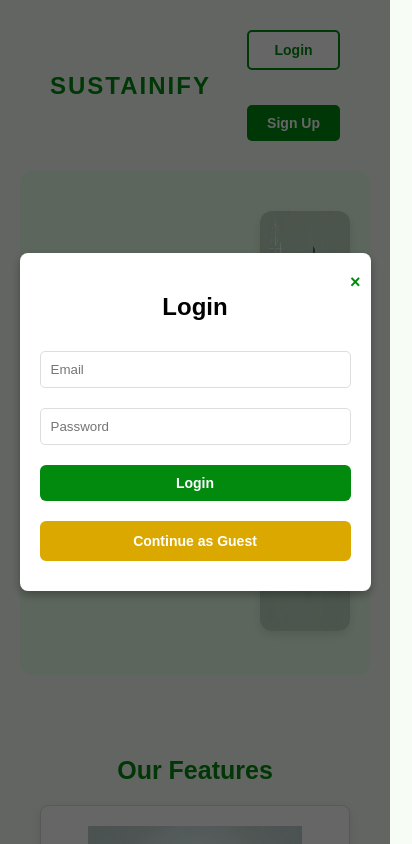
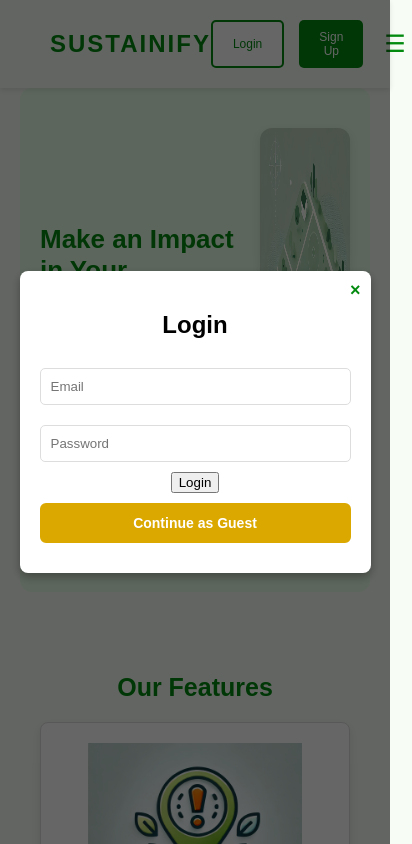
Before and after one commit to koiralasanjana/Sustainify, a React (Create React App) app in the folder sustanify-frontend/: page / in a window 390 px wide. Both pictures are taken after a click on the button "Login". Shown: the top 844 px of the page, 412 px wide, since content can reach past the window. Built offline with nearby package versions, Linux system fonts and the light colour scheme.

Commit message:
ui-responsiveness

```diff
--- a/sustanify-frontend/src/components/Header/Header.css
+++ b/sustanify-frontend/src/components/Header/Header.css
@@ -6,6 +6,7 @@
     padding: 20px 50px;
     background-color: #f7fdf5; /* Light eco-friendly green */
     box-shadow: 0 2px 5px rgba(0, 0, 0, 0.1);
+    position: relative;
 }
 
 /* Logo styling */
@@ -26,12 +27,13 @@
 .nav-links {
     display: flex;
     gap: 30px;
+    transition: all 0.3s ease-in-out;
 }
 
 .nav-links a {
     text-decoration: none;
     color: #555;
-    font-size: 16px;
+    font-size: 14px;
     font-weight: 500;
     transition: color 0.3s ease;
 }
@@ -40,10 +42,20 @@
     color: #028a0f;
 }
 
-/* Action buttons (Login and Sign Up) */
+/* Action buttons */
 .action-buttons {
     display: flex;
     gap: 15px;
+}
+
+/* Hamburger menu */
+.hamburger {
+    display: none; /* Hidden by default */
+    font-size: 24px;
+    color: #028a0f;
+    background: none;
+    border: none;
+    cursor: pointer;
 }
 
 .login-btn,
@@ -51,38 +63,50 @@
     padding: 10px 20px;
     border: none;
     border-radius: 5px;
-    font-size: 14px;
+    font-size: 12px;
     cursor: pointer;
     transition: background-color 0.3s ease;
 }
-
 .login-btn {
     background-color: #ffffff;
     color: #028a0f;
     border: 2px solid #028a0f;
 }
-
 .login-btn:hover {
     background-color: #f0f8f0;
 }
-
 .signup-btn {
     background-color: #028a0f;
     color: #ffffff;
-    white-space: nowrap; /* Prevent text from wrapping to the next line */
-    padding: 10px 20px; /* Ensure balanced padding */
 }
-
 .signup-btn:hover {
     background-color: #026b0c;
 }
 
+
+/* Responsive styles */
 @media (max-width: 768px) {
     .nav-links {
         display: none; /* Hide navigation links for mobile */
+        flex-direction: column;
+        position: absolute;
+        top: 100%;
+        right: 0;
+        background-color: #f7fdf5;
+        width: 100%;
+        padding: 20px;
+        box-shadow: 0 2px 5px rgba(0, 0, 0, 0.1);
+    }
+
+    .nav-links.active {
+        display: flex; /* Show navigation when active */
+    }
+
+    .hamburger {
+        display: block; /* Show hamburger on smaller screens */
     }
 
     .action-buttons {
-        flex-direction: column;
+        flex-direction: row;
     }
 }
--- a/sustanify-frontend/src/components/Header/Header.js
+++ b/sustanify-frontend/src/components/Header/Header.js
@@ -1,15 +1,16 @@
 import React, { useState } from 'react';
 import { Link } from 'react-router-dom';
-import Modal from '../Modal/Modal';  // Import Modal
+import Login from '../../pages/Login/Login'; // Import LoginModal
+import Register from '../../pages/Register/register'; // Import RegisterModal
 import './Header.css';
 
 const Header = () => {
-    const [showModal, setShowModal] = useState(false);
-    const [isSignup, setIsSignup] = useState(false);
+    const [showLogin, setShowLogin] = useState(false);
+    const [showRegister, setShowRegister] = useState(false);
+    const [isNavOpen, setIsNavOpen] = useState(false); // State to manage hamburger menu
 
-    const openModal = (signup) => {
-        setIsSignup(signup);
-        setShowModal(true);
+    const toggleNav = () => {
+        setIsNavOpen(!isNavOpen);
     };
 
     return (
@@ -18,20 +19,32 @@ const Header = () => {
                 <div className="logo">
                     <Link to="/">Sustainify</Link>
                 </div>
-                <nav className="nav-links">
-                    <Link to="/">Home</Link>
-                    <Link to="/features">Features</Link>
-                    <Link to="/services">Services</Link>
-                    <Link to="/contact">Contact</Link>
+                <nav className={`nav-links ${isNavOpen ? 'active' : ''}`}>
+                    <Link to="/" onClick={toggleNav}>Home</Link>
+                    <Link to="/features" onClick={toggleNav}>Features</Link>
+                    <Link to="/services" onClick={toggleNav}>Services</Link>
+                    <Link to="/contact" onClick={toggleNav}>Contact</Link>
                 </nav>
                 <div className="action-buttons">
-                    <button className="login-btn" onClick={() => openModal(false)}>Login</button>
-                    <button className="signup-btn" onClick={() => openModal(true)}>Sign Up</button>
+                    <button className="login-btn" onClick={() => setShowLogin(true)}>Login</button>
+                    <button className="signup-btn" onClick={() => setShowRegister(true)}> Sign Up</button>
+                    <button className="hamburger" onClick={toggleNav}>☰</button>
                 </div>
             </header>
 
-            {/* Modal Component */}
-            <Modal show={showModal} onClose={() => setShowModal(false)} isSignup={isSignup} />
+            {/* Render Modals */}
+            {showLogin && (
+                <Login
+                    show={showLogin}
+                    onClose={() => setShowLogin(false)}
+                />
+            )}
+            {showRegister && (
+                <Register
+                    show={showRegister}
+                    onClose={() => setShowRegister(false)}
+                />
+            )}
         </>
     );
 };
--- a/sustanify-frontend/src/components/Modal/Modal.css
+++ b/sustanify-frontend/src/components/Modal/Modal.css
@@ -60,11 +60,6 @@
     transform: scale(1.2); /* Subtle zoom effect */
     transition: color 0.2s ease-in-out, transform 0.2s ease-in-out; /* Smooth hover effect */
 }
-/* Hover Effect for All Buttons */
-button:hover, .guest-button:hover {
-    background-color: #026b0c; /* Darker green on hover */
-    box-shadow: 0 4px 6px rgba(0, 0, 0, 0.2); /* Subtle shadow for hover effect */
-}
 
 /* Continue as Guest Specific Styling */
 .guest-button {
@@ -88,7 +83,7 @@ input {
 }
 
 /* General Button Styling for Modal */
-button, .guest-button {
+.guest-button {
     display: block; /* Ensure buttons take up full width */
     width: 100%; /* Full width of the modal */
     padding: 10px 20px; /* Consistent padding for all buttons */
@@ -100,12 +95,3 @@ button, .guest-button {
     cursor: pointer; /* Pointer on hover */
     transition: all 0.3s ease; /* Smooth hover effects */
 }
-/* Login and Sign-Up Button */
-button {
-    background-color: #028a0f; /* Default green background */
-    color: white; /* White text for contrast */
-    border: none;
-}
-button:hover {
-    background-color: #026b0c; /* Darker green on hover */
-}
--- a/sustanify-frontend/src/components/Modal/Modal.js
+++ /dev/null
@@ -1,33 +0,0 @@
-import React from 'react';
-import './Modal.css';
-
-const Modal = ({ show, onClose, isSignup }) => {
-    if (!show) return null;
-
-    return (
-        <div className="modal-overlay">
-            <div className="modal-content">
-                <button className="close-button" onClick={onClose}>×</button>
-                <h2>{isSignup ? 'Sign Up' : 'Login'}</h2>
-                <form>
-                    {isSignup && (
-                        <input type="text" placeholder="Name" required />
-                    )}
-                    <input type="email" placeholder="Email" required />
-                    <input type="password" placeholder="Password" required />
-                    <button type="submit">
-                        {isSignup ? 'Sign Up' : 'Login'}
-                    </button>
-                </form>
-                <button
-                    className="guest-button"
-                    onClick={() => (window.location.href = '/guest')}
-                >
-                    Continue as Guest
-                </button>
-            </div>
-        </div>
-    );
-};
-
-export default Modal;
--- a/sustanify-frontend/src/pages/Login/Login.js
+++ b/sustanify-frontend/src/pages/Login/Login.js
@@ -0,0 +1,34 @@
+import React, { useState } from 'react';
+import '../../components/Modal/Modal.css';
+
+const Login = ({ show, onClose }) => {
+    if (!show) return null; // Render nothing if `show` is false
+
+    return (
+        <>
+
+            <div className="modal-overlay">
+                <div className="modal-content">
+                    <button className="close-button" onClick={onClose}>
+                        ×
+                    </button>
+                    <h2>Login</h2>
+                    <form>
+                        <input type="email" placeholder="Email" required />
+                        <input type="password" placeholder="Password" required />
+                        <button type="submit">Login</button>
+                    </form>
+                    <button
+                        className="guest-button"
+                        onClick={() => (window.location.href = '/guest')}
+                    >
+                        Continue as Guest
+                    </button>
+                </div>
+            </div>
+
+        </>
+    );
+};
+
+export default Login;
--- a/sustanify-frontend/src/pages/Register/register.js
+++ b/sustanify-frontend/src/pages/Register/register.js
@@ -0,0 +1,34 @@
+import React, { useState } from 'react';
+import '../../components/Modal/Modal.css';
+
+const Register = ({ show, onClose }) => {
+    if (!show) return null; // Render nothing if `show` is false
+
+    return (
+        <>
+            <div className="modal-overlay">
+                <div className="modal-content">
+                    <button className="close-button" onClick={onClose}>
+                        ×
+                    </button>
+                    <h2>Sign Up</h2>
+                    <form>
+                        <input type="text" placeholder="Name" required />
+                        <input type="email" placeholder="Email" required />
+                        <input type="password" placeholder="Password" required />
+                        <button type="submit" className='signup-btn'>Sign Up</button>
+                    </form>
+                    <button
+                        className="guest-button"
+                        onClick={() => (window.location.href = '/guest')}
+                    >
+                        Continue as Guest
+                    </button>
+                </div>
+            </div>
+
+        </>
+    );
+};
+
+export default Register;
```
